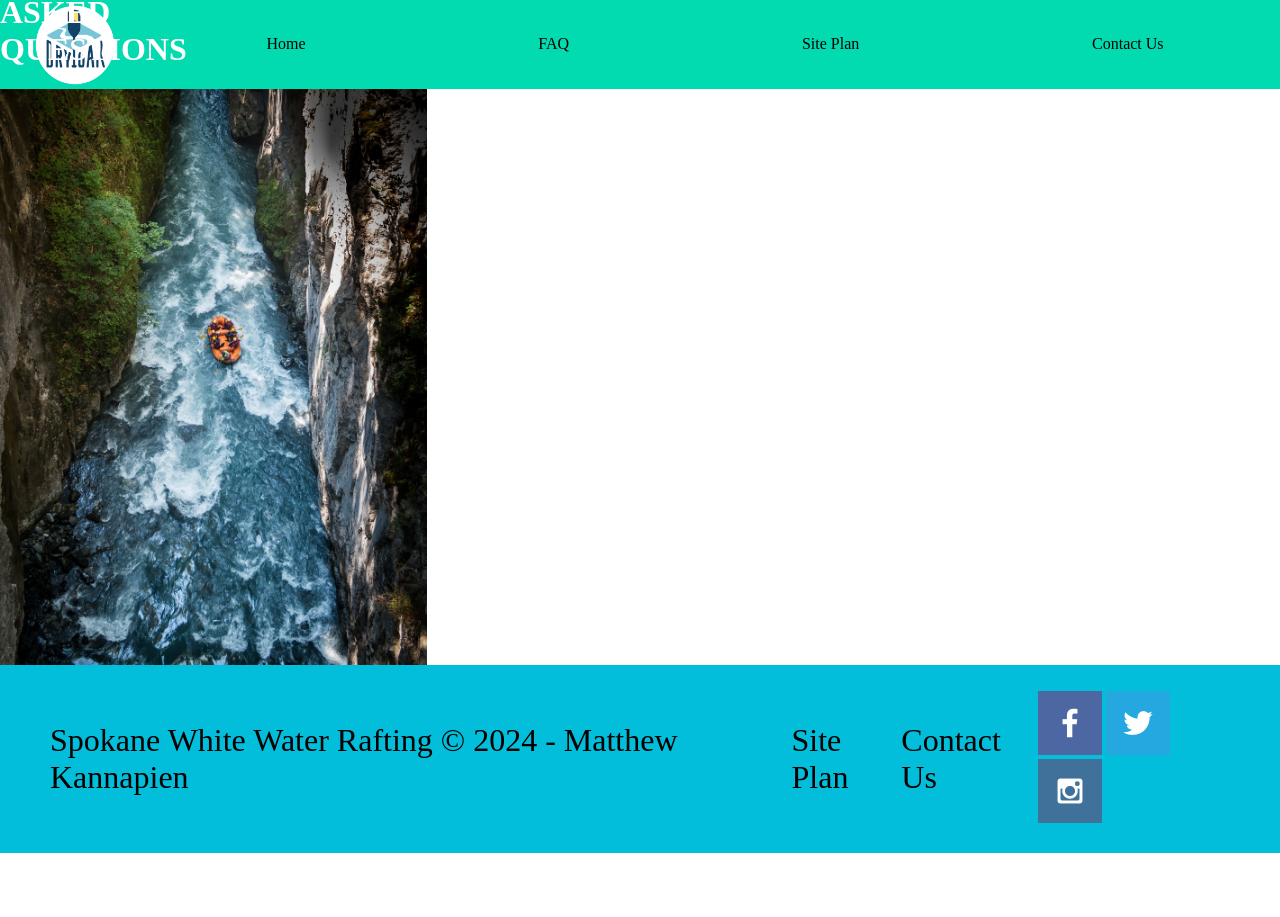
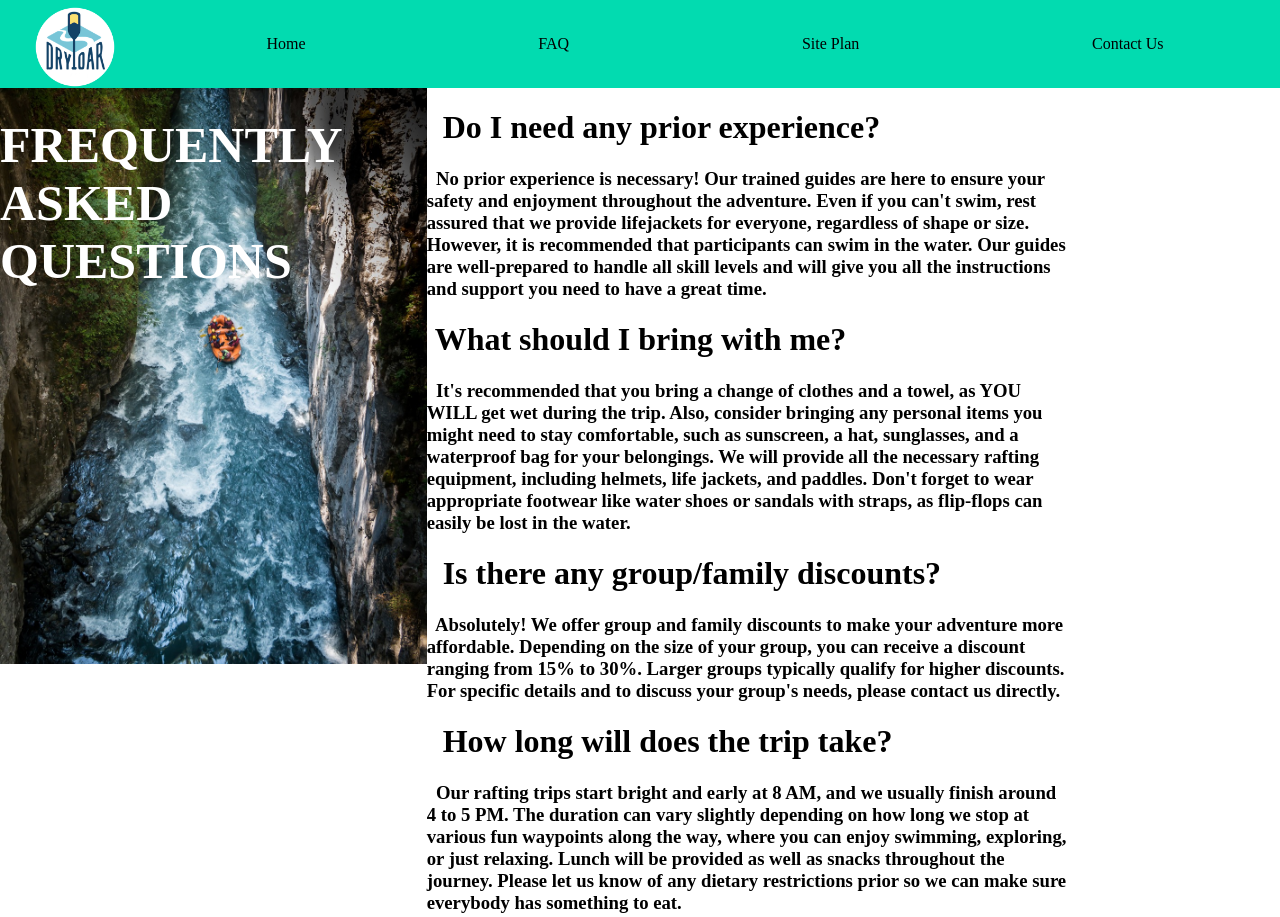
Before and after one commit to mrkannapien/WDD, a plain HTML site: page wwr/faq.html in a window 1280 px wide. Shown: the top 917 px of the page. Before the commit the page ends 853 px from the top, so only its background shows below. Drawn offline with Linux system fonts and the light colour scheme; a web font is replaced by a local one.

Commit message:
Finished the FAQ

```diff
--- a/wwr/faq.html
+++ b/wwr/faq.html
@@ -1,10 +1,11 @@
-<!DOCTYPE html>
+
+
 <html lang="en">
 <head>
     <meta charset="UTF-8">
     <meta http-equiv="X-UA-Compatible" content="IE=edge">
     <meta name="viewport" content="width=device-width, initial-scale=1.0">
-    <title>Whitewater Rafting Vacations | Spokane White Water Rafting |FAQ</title>
+    <title>Whitewater Rafting Vacations | Spokane White Water Rafting | FAQ</title>
     <link rel="stylesheet" href="styles/home-page.css">
 </head>
 <body>
@@ -25,15 +26,20 @@
             <div id="faq-text">
                 <h1>FREQUENTLY <br> ASKED <br> QUESTIONS</h1>
             </div>
+            <div class="faquestions">
+                <h1>&nbsp; Do I need any prior experience?</h1>
+                <h3>&nbsp; No prior experience is necessary! Our trained guides are here to ensure your safety and enjoyment throughout the adventure. Even if you can't swim, rest assured that we provide lifejackets for everyone, regardless of shape or size. However, it is recommended that participants can swim in the water. Our guides are well-prepared to handle all skill levels and will give you all the instructions and support you need to have a great time.</h3>
+                <h1>&nbsp;What should I bring with me?</h1>
+                <h3>&nbsp; It's recommended that you bring a change of clothes and a towel, as YOU WILL get wet during the trip. Also, consider bringing any personal items you might need to stay comfortable, such as sunscreen, a hat, sunglasses, and a waterproof bag for your belongings. We will provide all the necessary rafting equipment, including helmets, life jackets, and paddles. Don't forget to wear appropriate footwear like water shoes or sandals with straps, as flip-flops can easily be lost in the water.</h3>
+                <h1>&nbsp; Is there any group/family discounts? </h1>
+                <h3>&nbsp; Absolutely! We offer group and family discounts to make your adventure more affordable. Depending on the size of your group, you can receive a discount ranging from 15% to 30%. Larger groups typically qualify for higher discounts. For specific details and to discuss your group's needs, please contact us directly.</h3>
+                <h1>&nbsp; How long will does the trip take?</h1>
+                <h3>&nbsp; Our rafting trips start bright and early at 8 AM, and we usually finish around 4 to 5 PM. The duration can vary slightly depending on how long we stop at various fun waypoints along the way, where you can enjoy swimming, exploring, or just relaxing. Lunch will be provided as well as snacks throughout the journey. Please let us know of any dietary restrictions prior so we can make sure everybody has something to eat.</h3>
+            </div>
         </div>
 
-
-
-
-
-
-
-
+        </div>
+     </div>
 
 
 
--- a/wwr/styles/home-page.css
+++ b/wwr/styles/home-page.css
@@ -33,11 +33,11 @@ body {
     background-color: white;
     color: black;
     padding:0;
-    margin:0
+    margin:0 auto;
 }
 
 #content{
-    max-width: 1600px;
+    max-width: 100%;
     margin:0 auto;
     color: black;
 
@@ -50,7 +50,7 @@ nav a{
     text-align: center;
     color: black;
     text-decoration: none;
-    padding:35px
+    padding:35px;
 }
 #hero-msg h1, #hero-msg h4{
     text-align: center;
@@ -208,21 +208,40 @@ main section img {
     grid-row:2/3
 }
 
-#faq-vertical{
-    display:grid;
-    grid-template-columns:2fr 3fr 1fr ;
-    color:white;
+#faq-vertical {
+    display: grid;
+    grid-template-columns: 2fr 3fr 1fr;
+    grid-template-rows: auto;
+    color: white;
+}
+
+#faq-vertical-img {
+    width: 100%;
+    height: auto;
+}
+#faq-text {
+    grid-column: 1 / 2;
+    margin-top: -850px;
+    font-size: 25px;
+}
+.faquestions {
+    grid-column: 2 / 3;
+    grid-row: 1;
+    color: black;
+}
+#faq-small {
+    grid-column: 3 / 4;
+    grid-row: 1;
+    display: flex;
+    justify-content: flex-end;
+    align-items: flex-start;
+    position: relative;
+}
+#faq-small-img {
+    width: 20%;
+    height: auto;
 
 }
-#faq-vertical-img{
-width: 100%;
-height:auto;
-}
-#faq-text{
-    grid-column:1/2;
-    margin-top: -730px;
-}
-
 @media screen and (max-width: 900px) {
     #hero, .home-grid {
         display: block;
```
Also changed, not shown: 1 other file. Lines whose indentation alone changed are shown as unchanged.
